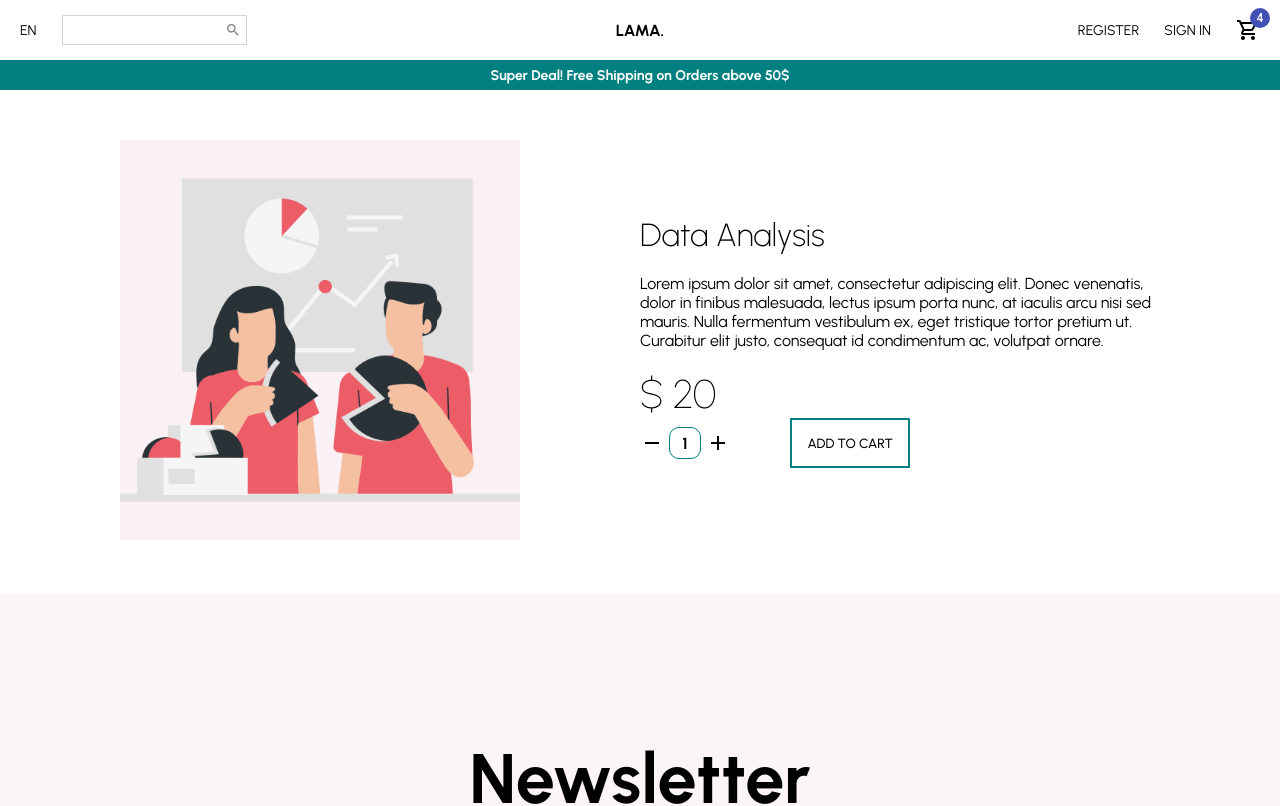
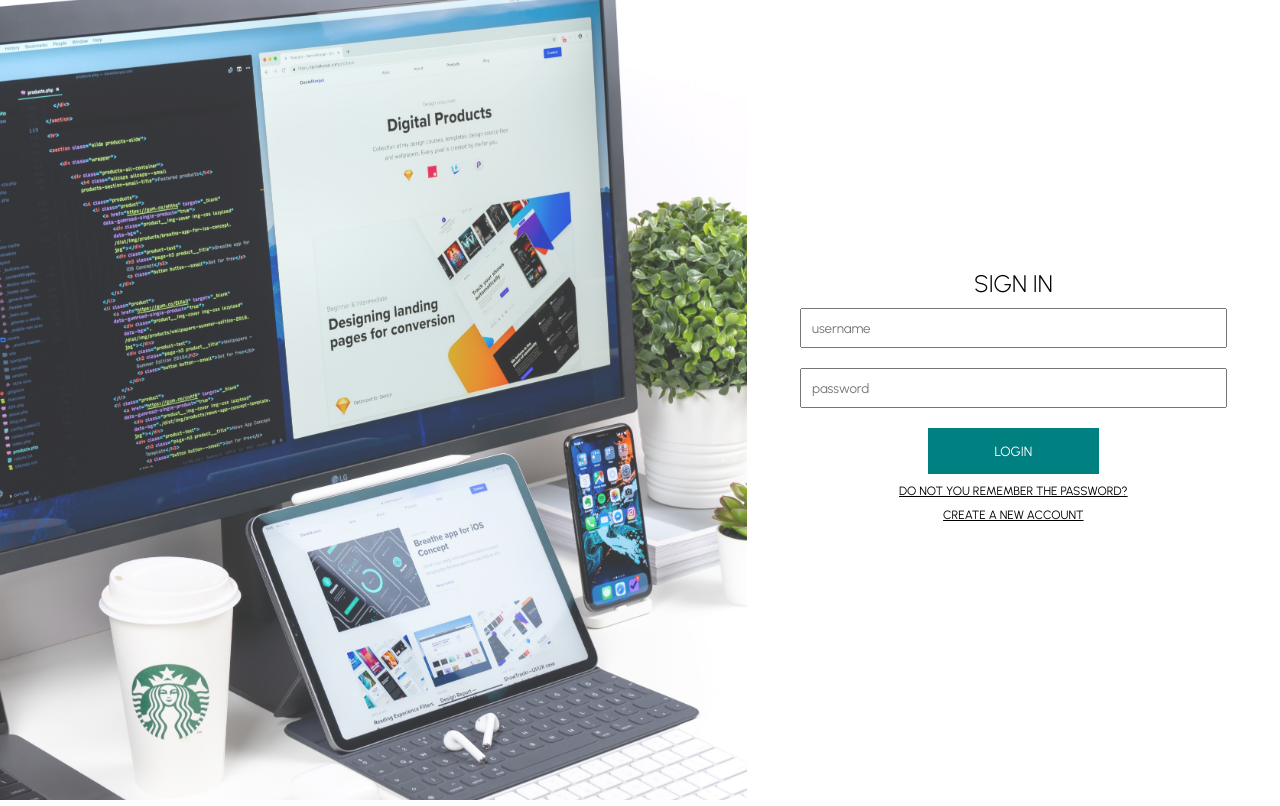
Before and after one commit to i-am-darshil/full-stack-ecommerce-app, a React (Create React App) app: page / in a window 1280 px wide. Shown: the top 806 px of the page. Built offline with nearby package versions, Linux system fonts and the light colour scheme.

Commit message:
Add Login and Register Page

```diff
--- a/src/App.jsx
+++ b/src/App.jsx
@@ -1,12 +1,19 @@
 import Home from "./pages/Home";
 import ProductList from "./pages/ProductList";
 import Product from "./pages/Product";
+// import Register from "./pages/Register";
+import Login from "./pages/Login";
+
+
 
 
 const App = () => {
   // return <Home></Home>;
   // return <ProductList></ProductList>;
-  return <Product></Product>;
+  // return <Product></Product>;
+  // return <Register></Register>;
+  return <Login></Login>;
+
 
 };
 
--- /dev/null
+++ b/src/pages/Login.jsx
@@ -0,0 +1,109 @@
+import styled from "styled-components";
+import RegisterImage from '../images/register.jpg';
+
+
+const LeftContainer = styled.div`
+    width: 100vw;
+    height: 100vh;
+    background: linear-gradient(
+        rgba(255, 255, 255, 0.2),
+        rgba(255, 255, 255, 0.2)
+      ),
+      url(${(props) => props.img})
+        right;
+  background-size: cover;
+  flex: 1.4;
+
+`
+
+const RightContainer = styled.div`
+  width: 100vw;
+    height: 100vh;
+    background: white;
+    background-size: cover;
+    display: flex;
+    align-items: center;
+    justify-content: center;
+    flex:1;
+`
+
+const Container = styled.div`
+  width: 100vw;
+  height: 100vh;
+  background-size: cover;
+  display: flex;
+  align-items: center;
+  justify-content: center;
+`;
+
+const Wrapper = styled.div`
+  width: 80%;
+  padding: 20px;
+  background-color: white;
+`;
+
+const Title = styled.h1`
+  font-size: 24px;
+  font-weight: 300;
+  text-align: center;
+`;
+
+const Form = styled.form`
+  display: flex;
+  flex-direction: column;
+`;
+
+const Input = styled.input`
+  flex: 1;
+  min-width: 40%;
+  margin: 10px 0;
+  padding: 10px;
+`;
+
+const Button = styled.button`
+  width: 40%;
+  border: none;
+  padding: 15px 20px;
+  background-color: teal;
+  color: white;
+  cursor: pointer;
+  margin: auto;
+  margin-top: 10px;
+  margin-bottom: 10px;
+`;
+
+const Link = styled.a`
+  /* margin: 5px 0px; */
+  font-size: 12px;
+  text-decoration: underline;
+  cursor: pointer;
+  margin: auto;
+  margin-bottom: 10px;
+
+`;
+
+const Login = () => {
+  return (
+    <Container>
+      <LeftContainer img={RegisterImage}>
+
+      </LeftContainer>
+
+      <RightContainer>
+        <Wrapper>
+        <Title>SIGN IN</Title>
+        <Form>
+          <Input placeholder="username" />
+          <Input placeholder="password" />
+          <Button>LOGIN</Button>
+          <Link>DO NOT YOU REMEMBER THE PASSWORD?</Link>
+          <Link>CREATE A NEW ACCOUNT</Link>
+        </Form>
+        </Wrapper>
+      </RightContainer>
+
+    </Container>
+  );
+};
+
+export default Login;
--- /dev/null
+++ b/src/pages/Register.jsx
@@ -0,0 +1,108 @@
+import styled from "styled-components";
+import RegisterImage from '../images/register.jpg';
+
+
+const LeftContainer = styled.div`
+    width: 100vw;
+    height: 100vh;
+    background: linear-gradient(
+        rgba(255, 255, 255, 0.2),
+        rgba(255, 255, 255, 0.2)
+      ),
+      url(${(props) => props.img})
+        right;
+  background-size: cover;
+  flex: 1.4;
+
+`
+
+const RightContainer = styled.div`
+  width: 100vw;
+    height: 100vh;
+    background: white;
+    background-size: cover;
+    display: flex;
+    align-items: center;
+    justify-content: center;
+    flex:1;
+`
+
+const Container = styled.div`
+  width: 100vw;
+  height: 100vh;
+  background-size: cover;
+  display: flex;
+  align-items: center;
+  justify-content: center;
+`;
+
+const Wrapper = styled.div`
+  width: 100%;
+  padding: 20px;
+  background-color: white;
+`;
+
+const Title = styled.h1`
+  font-size: 24px;
+  font-weight: 300;
+  text-align: center;
+`;
+
+const Form = styled.form`
+  display: flex;
+  flex-wrap: wrap;
+`;
+
+const Input = styled.input`
+  flex: 1;
+  min-width: 40%;
+  margin: 20px 10px 0px 0px;
+  padding: 10px;
+`;
+
+const Agreement = styled.span`
+  font-size: 12px;
+  margin: 20px 0px;
+`;
+
+const Button = styled.button`
+  width: 40%;
+  border: none;
+  padding: 15px 20px;
+  background-color: teal;
+  color: white;
+  cursor: pointer;
+  margin: auto;
+`;
+
+const Register = () => {
+  return (
+    <Container>
+      <LeftContainer img={RegisterImage}>
+
+      </LeftContainer>
+
+      <RightContainer>
+        <Wrapper>
+          <Title>CREATE AN ACCOUNT</Title>
+          <Form>
+            <Input placeholder="name" />
+            <Input placeholder="last name" />
+            <Input placeholder="username" />
+            <Input placeholder="email" />
+            <Input placeholder="password" />
+            <Input placeholder="confirm password" />
+            <Agreement>
+              By creating an account, I consent to the processing of my personal
+              data in accordance with the <b>PRIVACY POLICY</b>
+            </Agreement>
+            <Button>CREATE</Button>
+          </Form>
+        </Wrapper>
+      </RightContainer>
+
+    </Container>
+  );
+};
+
+export default Register;
```
Also changed, not shown: src/images/register.jpg (added).
